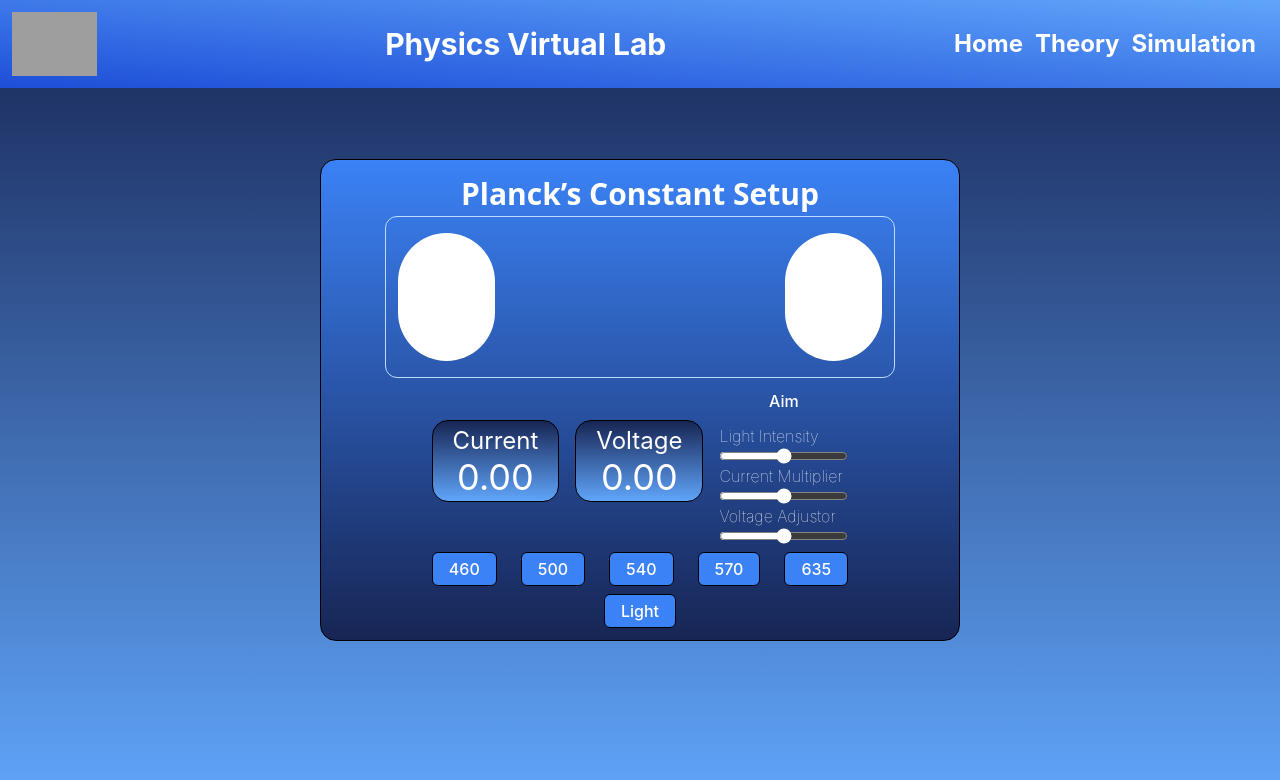
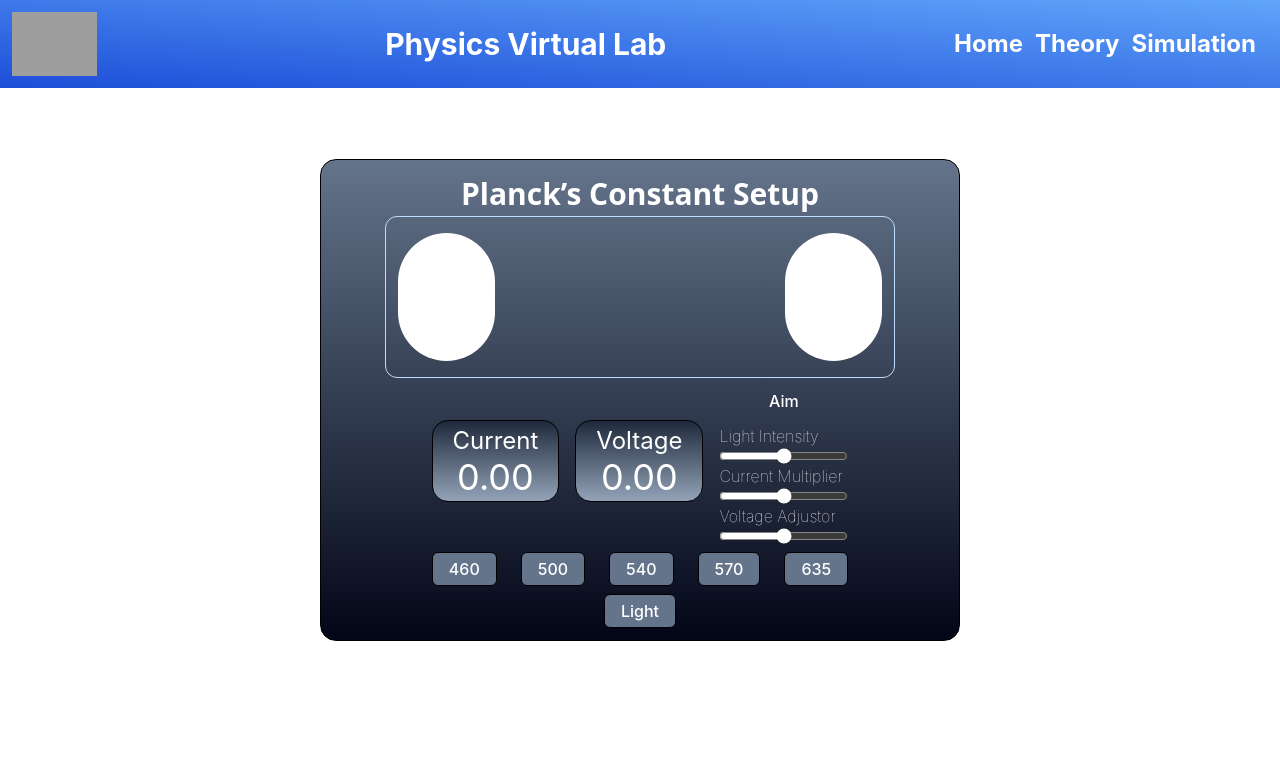
Before and after one commit to FrenzyVJN/PhysicsLab2.0, a React (Vite) app in the folder physicslab2.0/: page / in a window 1280 px wide. Shown: the top 780 px of the page. Built offline with nearby package versions, Linux system fonts and the light colour scheme; grey boxes are pictures that could not be loaded.

Commit message:
color mod v1

```diff
--- a/physicslab2.0/src/pclab/aim.css
+++ b/physicslab2.0/src/pclab/aim.css
@@ -16,7 +16,7 @@
     padding: 20px;
     width: 100%;
     max-width: 640px;
-    background-color: #fff;
+    background-color: #000;
 
 .popup-inner .close-btn{
     position: absolute;
--- a/physicslab2.0/src/pclab/main.tsx
+++ b/physicslab2.0/src/pclab/main.tsx
@@ -14,7 +14,7 @@ function Slider({label}: {label: string}) {
 */}
 function Display({value, label}: {value:string ; label:string}) {
     return(
-        <div className='h-fit w-fit border border-black rounded-2xl bg-gradient-to-t from-blue-400 to to-blue-950 justify-center mx-auto px-5 py-1'>
+        <div className='h-fit w-fit border border-black rounded-2xl bg-gradient-to-t from-slate-400 to to-slate-800 justify-center mx-auto px-5 py-1'>
             <h1 className='text-2xl text-white'>{label}</h1>
             <div className='justify-center text-center text-white text-4xl text-bold'>
                 <h3>{String(value)}</h3>
@@ -91,7 +91,7 @@ export default function laboratory() {
         setCurrentMultiplier(newValue);
     }
     return (
-    <main className='flex w-screen h-screen flex-col items-center bg-gradient-to-b from-blue-950 to-blue-400'>
+    <main className='flex w-screen h-screen flex-col items-center bg-white '>
         <header className="flex fixed w-full items-center bg-gradient-to-tr from-blue-700 to-blue-400 text-white p-3">
             <img className="flex h-16 w-1/8" src="https://media.discordapp.net/attachments/1164584907192938657/1170592901303124018/image_8.png?ex=65599a98&is=65472598&hm=74797897c1f89f538f522779938c1aa26fc4ddec605dc866cd0ac2ca1ae1e129&=&width=1440&height=398" alt="SNU Chennai" />
             <h1 className="flex h-1/3 ml-auto font-bold text-3xl ">Physics Virtual Lab</h1>
@@ -99,7 +99,7 @@ export default function laboratory() {
             <a href='/' className='flex ml-3 mr-3 font-bold text-white text-2xl'>Theory</a>
             <a href='/' className='flex font-bold mr-3 text-white text-2xl'>Simulation</a>
         </header>
-        <div className='flex my-auto mb-1/2 justify-center flex-col items-center border border-black w-1/2 px-16 py-3 rounded-2xl bg-gradient-to-t from-blue-950 to-blue-500'>
+        <div className='flex my-auto mb-1/2 justify-center flex-col items-center border border-black w-1/2 px-16 py-3 rounded-2xl bg-gradient-to-t from-slate-950 to-slate-500'>
             <h1 className=" text-3xl text-white font-sans font-semibold py-1">Planck’s Constant Setup</h1>
             <div className="flex h-fit w-full justify-center items-center px-15 border rounded-xl border-blue-200">
                 <div className="h-4/5 w-1/3 ml-3 mr-auto rounded-full" id="frame"><Light color={waveColor}/></div>
@@ -129,14 +129,14 @@ export default function laboratory() {
             </div>
 
             <div className='inline-flex justify-center items-center py-2'>
-                <button className='bg-blue-500 text-white px-4 py-1 border border-black rounded-md mx-3' onClick={handleLightButtonClick460}>460</button>
-                <button className='bg-blue-500 px-4 text-white py-1 border border-black rounded-md mx-3' onClick={handleLightButtonClick500}>500</button>
-                <button className='bg-blue-500 px-4 text-white py-1 border border-black rounded-md mx-3' onClick={handleLightButtonClick540}>540</button>
-                <button className='bg-blue-500 px-4 text-white py-1 border border-black rounded-md mx-3' onClick={handleLightButtonClick570}>570</button>
-                <button className='bg-blue-500 px-4 text-white py-1 border border-black rounded-md mx-3' onClick={handleLightButtonClick635}>635</button>
+                <button className='bg-slate-500 text-white px-4 py-1 border border-black rounded-md mx-3' onClick={handleLightButtonClick460}>460</button>
+                <button className='bg-slate-500 px-4 text-white py-1 border border-black rounded-md mx-3' onClick={handleLightButtonClick500}>500</button>
+                <button className='bg-slate-500 px-4 text-white py-1 border border-black rounded-md mx-3' onClick={handleLightButtonClick540}>540</button>
+                <button className='bg-slate-500 px-4 text-white py-1 border border-black rounded-md mx-3' onClick={handleLightButtonClick570}>570</button>
+                <button className='bg-slate-500 px-4 text-white py-1 border border-black rounded-md mx-3' onClick={handleLightButtonClick635}>635</button>
 
             </div>
-            <button className='bg-blue-500 text-white px-4 py-1 border border-black rounded-md mx-3' onClick={handleLightButtonClick}>Light</button>
+            <button className='bg-slate-500 text-white px-4 py-1 border border-black rounded-md mx-3' onClick={handleLightButtonClick}>Light</button>
 
         </div>
     </main>
```
